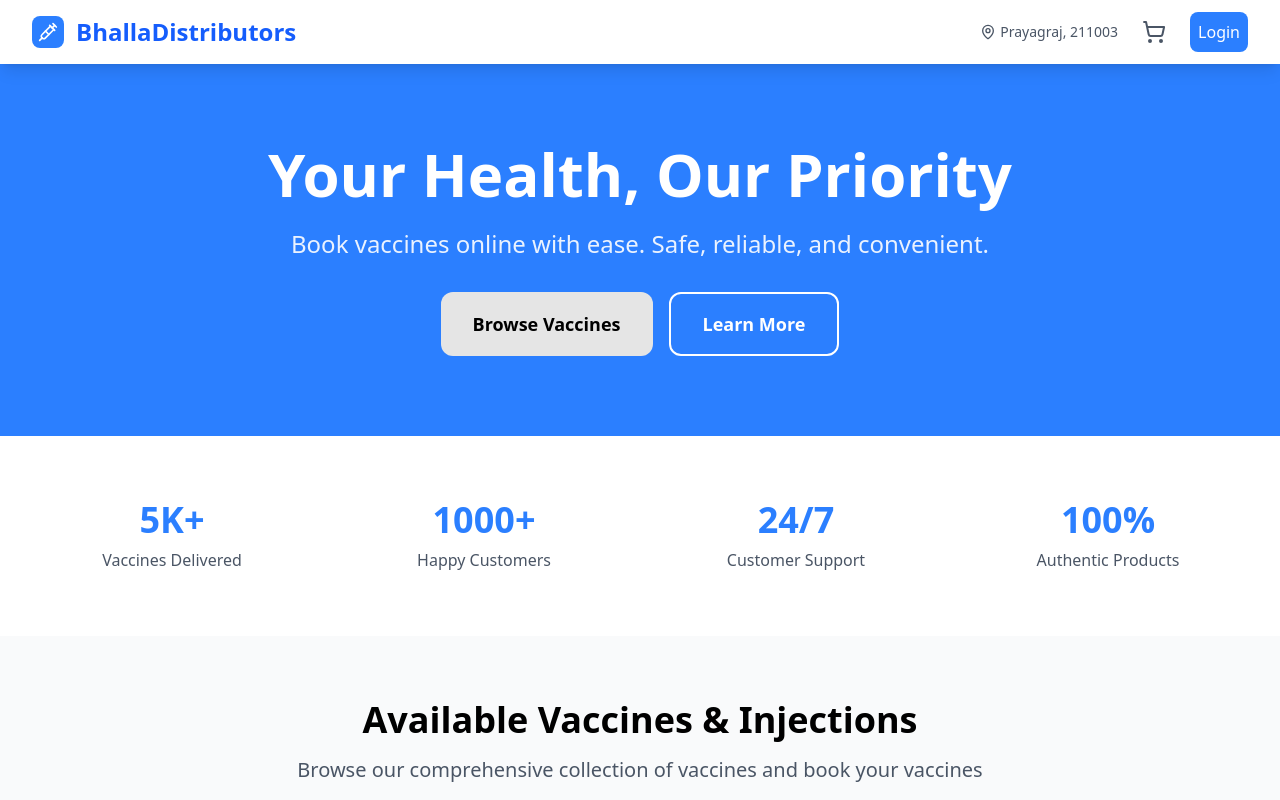
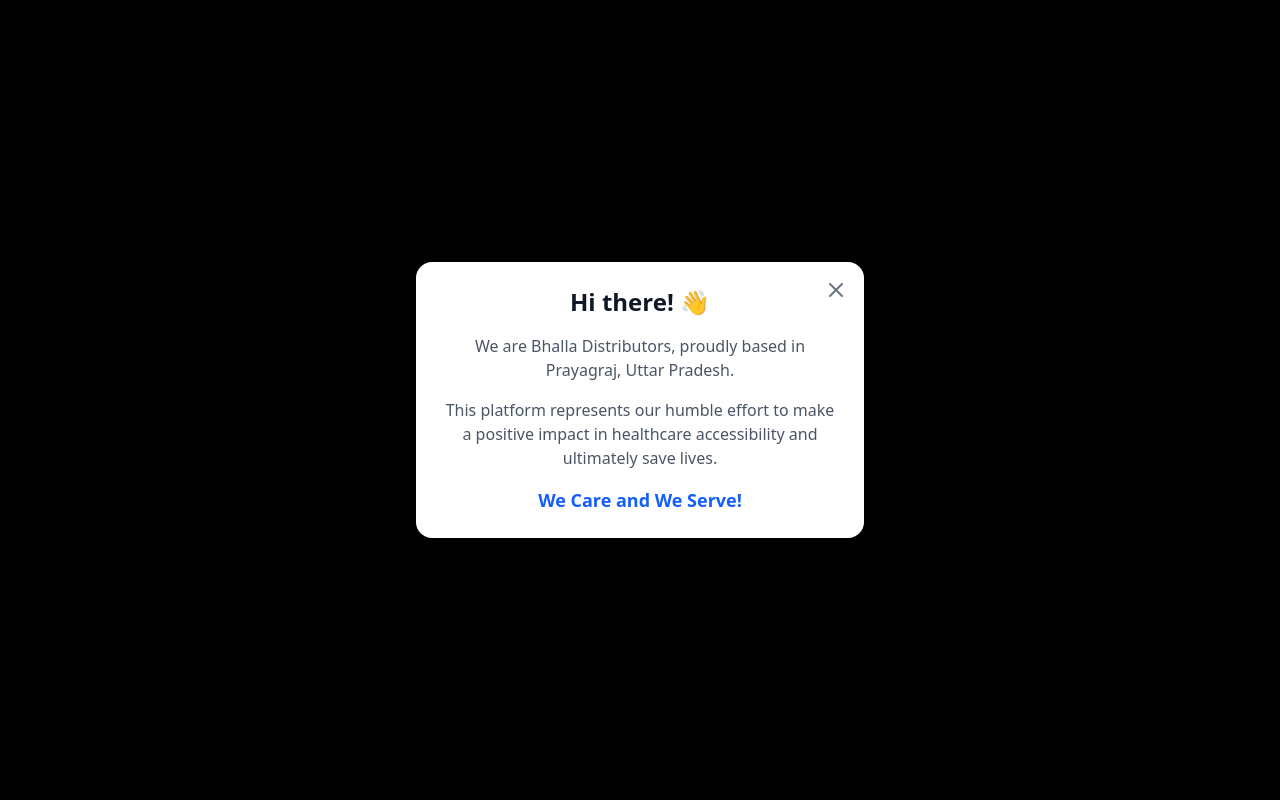
Before and after one commit to Bhallachirag/FinalFrontend, a React (Vite) app: page / in a window 1280 px wide. Both pictures are taken after a click on the button "Learn More". Shown: the top 800 px of the page. Built offline with nearby package versions, Linux system fonts and the light colour scheme; no server answers.

Commit message:
Added content to learn more button

```diff
--- a/src/pages/HomePage.jsx
+++ b/src/pages/HomePage.jsx
@@ -1,5 +1,5 @@
 import React, { useState, useEffect } from "react";
-import { Check, Search, Syringe, Clock, Phone, Mail, MapPin} from "lucide-react";
+import { Check, Search, Syringe, Clock, Phone, Mail, MapPin, X} from "lucide-react";
 import Header from "../components/layout/Header.jsx";
 import { SearchFilter } from "../components/index.js";
 import VaccineCard from "../components/vaccine/VaccineCard.jsx";
@@ -15,6 +15,7 @@
   const [loading, setLoading] = useState(true);
   const [error, setError] = useState(null);
   const [notification, setNotification] = useState(null);
+  const [isLearnMoreOpen, setIsLearnMoreOpen] = useState(false);
 
   useEffect(() => {
     const fetchVaccines = async () => {
@@ -62,6 +63,38 @@
       window.history.replaceState({}, document.title, window.location.pathname);
     }
   }, []);
+
+  const LearnMoreModal = ({ isOpen, onClose }) => {
+    if (!isOpen) return null;
+
+    return (
+      <div className="fixed inset-0 bg-black bg-opacity-50 z-50 flex items-center justify-center p-4">
+        <div className="bg-white rounded-2xl p-6 max-w-md w-full relative">
+          <button
+            onClick={onClose}
+            className="absolute top-4 right-4 text-gray-500 hover:text-gray-700"
+          >
+            <X className="w-6 h-6" />
+          </button>
+          <div className="text-center space-y-4">
+            <h3 className="text-2xl font-bold text-gray-900">Hi there! 👋</h3>
+            <div className="space-y-4 text-gray-600">
+              <p>
+                We are Bhalla Distributors, proudly based in Prayagraj, Uttar Pradesh.
+              </p>
+              <p>
+                This platform represents our humble effort to make a positive impact
+                in healthcare accessibility and ultimately save lives.
+              </p>
+              <p className="text-lg font-semibold text-blue-600">
+                We Care and We Serve!
+              </p>
+            </div>
+          </div>
+        </div>
+      </div>
+    );
+  };
 
   const showNotification = (message, type = "success") => {
     setNotification({ message, type });
@@ -250,7 +283,10 @@
               <button className="bg-neutral-200 text-black px-8 py-4 rounded-xl font-semibold text-lg hover:bg-gray-100 transition-colors">
                 Browse Vaccines
               </button>
-              <button className="border-2 border-white text-white px-8 py-4 rounded-xl font-semibold text-lg hover:bg-white hover:text-black transition-colors">
+              <button
+                onClick={() => setIsLearnMoreOpen(true)}
+                className="border-2 border-white text-white px-8 py-4 rounded-xl font-semibold text-lg hover:bg-white hover:text-black transition-colors"
+                >
                 Learn More
               </button>
             </div>
@@ -448,6 +484,11 @@
         </div>
       </footer>
 
+      <LearnMoreModal
+        isOpen={isLearnMoreOpen}
+        onClose={() => setIsLearnMoreOpen(false)}
+      />
+
       {/* Cart Modal */}
       <Cart
         isOpen={isCartOpen}
```
